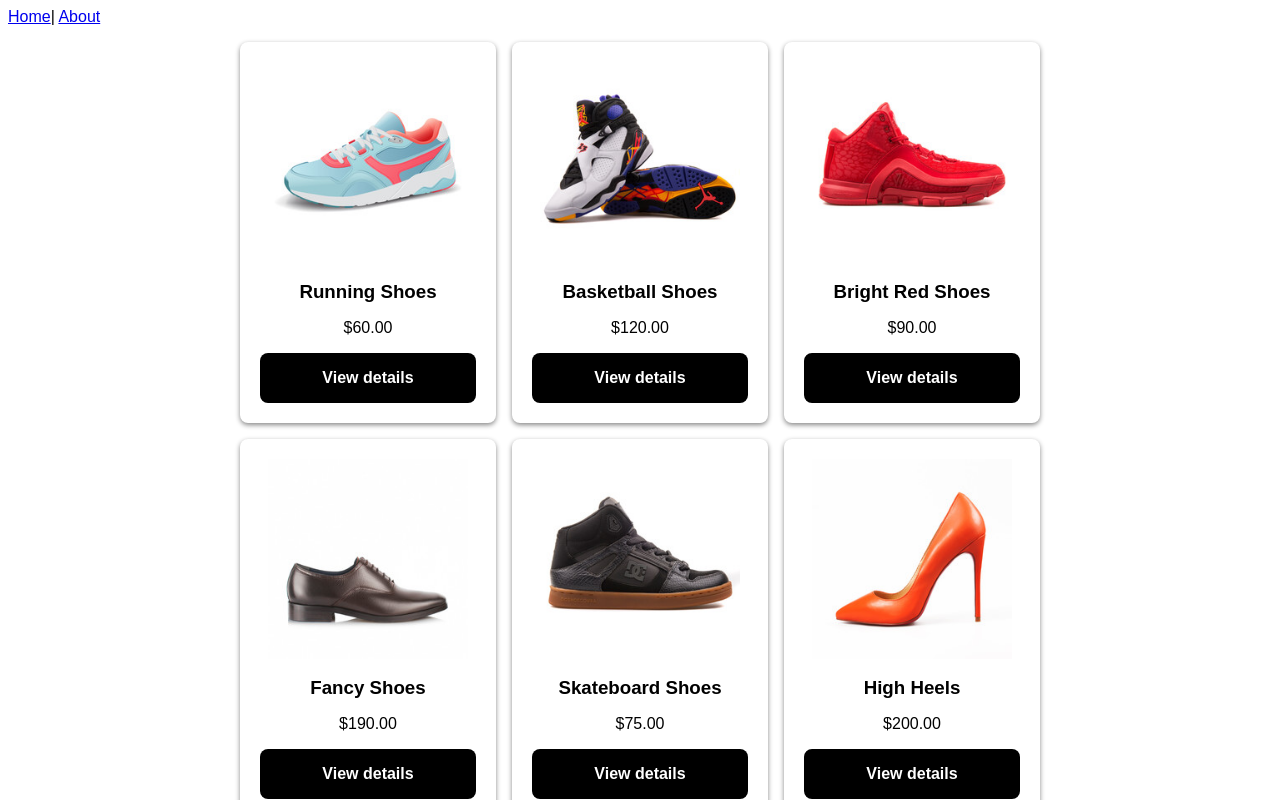
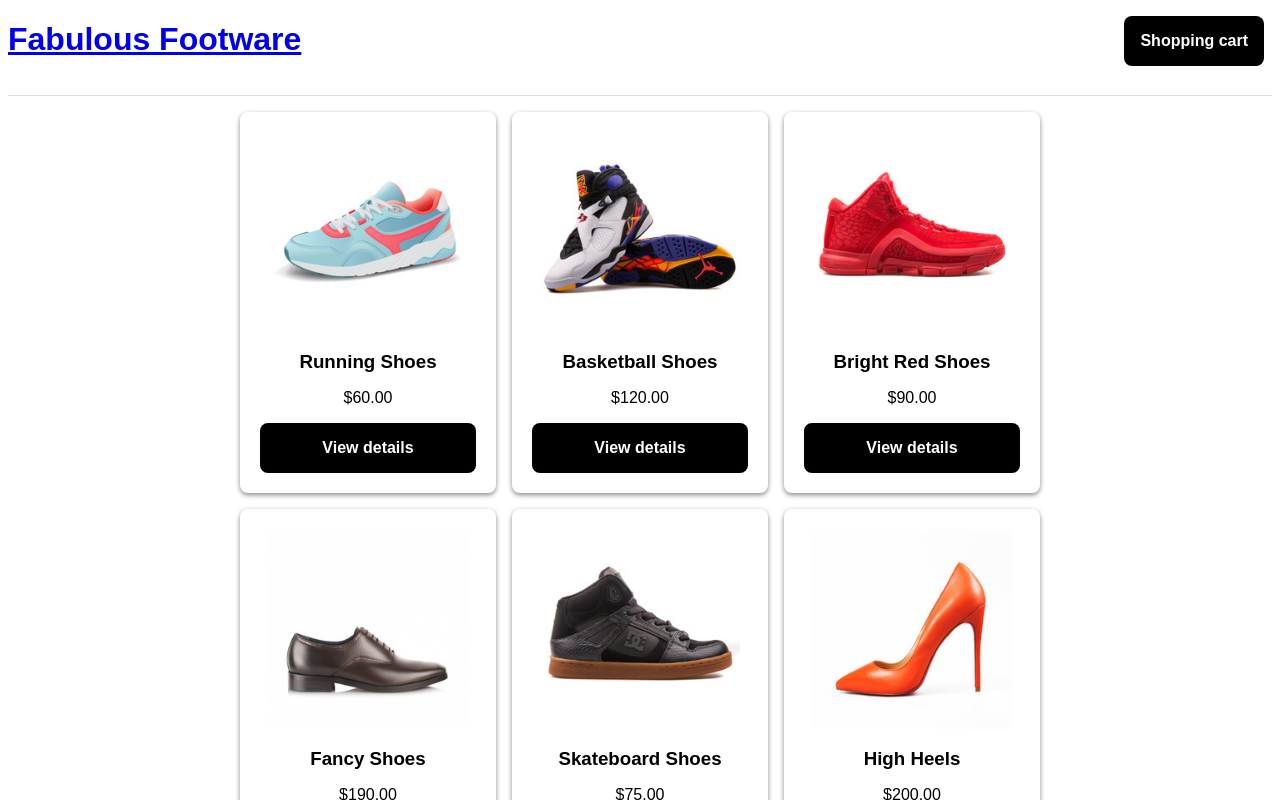
Before and after one commit to AmilaWeerasinghe/Fullstack-vue, a Vue app in the folder fsv-front-end/: page /products in a window 1280 px wide. Shown: the top 800 px of the page. Built offline with nearby package versions, Linux system fonts and the light colour scheme.

Commit message:
navigation bar

```diff
--- a/fsv-front-end/src/App.vue
+++ b/fsv-front-end/src/App.vue
@@ -1,12 +1,20 @@
 <template>
   <div id="app">
-    <div id="nav">
-      <router-link to="/">Home</router-link>|
-      <router-link to="/about">About</router-link>
-    </div>
+    <NavBarComponent />
     <router-view />
   </div>
 </template>
+
+<script>
+import NavBarComponent from "./components/NavBarComponent.vue";
+
+export default {
+  name: "App",
+  components: {
+    NavBarComponent,
+  },
+};
+</script>
 
 <style>
 * {
--- /dev/null
+++ b/fsv-front-end/src/components/NavBarComponent.vue
@@ -0,0 +1,43 @@
+<template>
+  <div id="nav-bar">
+    <router-link to="/products" id="product-link">
+      <h1>Fabulous Footware</h1>
+    </router-link>
+    <router-link to="/cart" id="cart-link">
+      <button>Shopping cart</button>
+    </router-link>
+  </div>
+</template>
+<script>
+export default {
+  name: "NavBarComponent",
+};
+</script>
+<style scoped>
+#nav-bar {
+  border-bottom: 1px solid #ddd;
+  height: 75px;
+  width: 100%;
+}
+
+#products-link {
+  text-align: center;
+  display: block;
+  color: black;
+  font-size: 22px;
+  left: 32px;
+  position: absolute;
+  top: 16px;
+  text-decoration: none;
+}
+
+#products-link h1 {
+  margin: 0;
+}
+
+#cart-link {
+  position: absolute;
+  right: 16px;
+  top: 16px;
+}
+</style>
```
